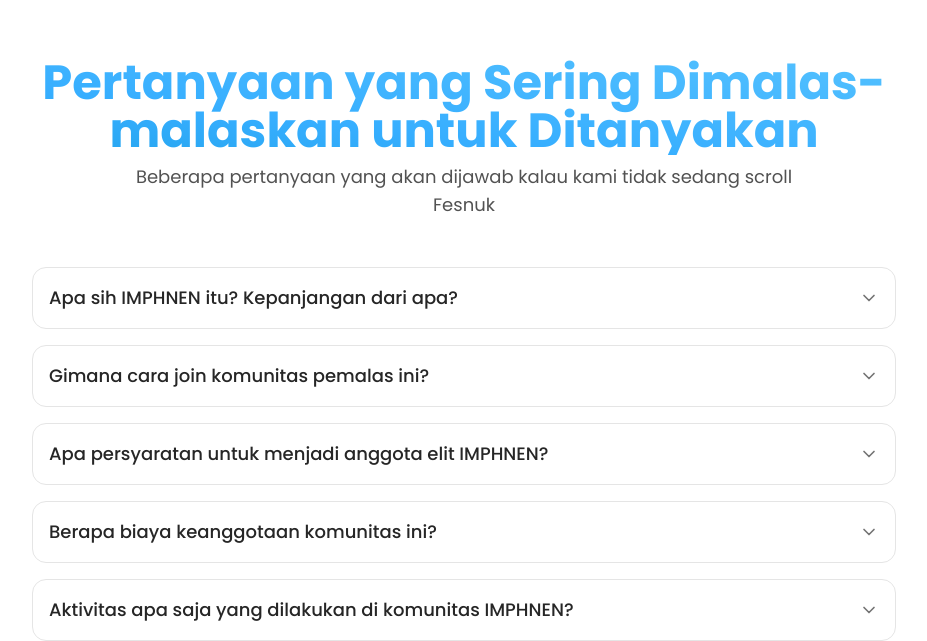
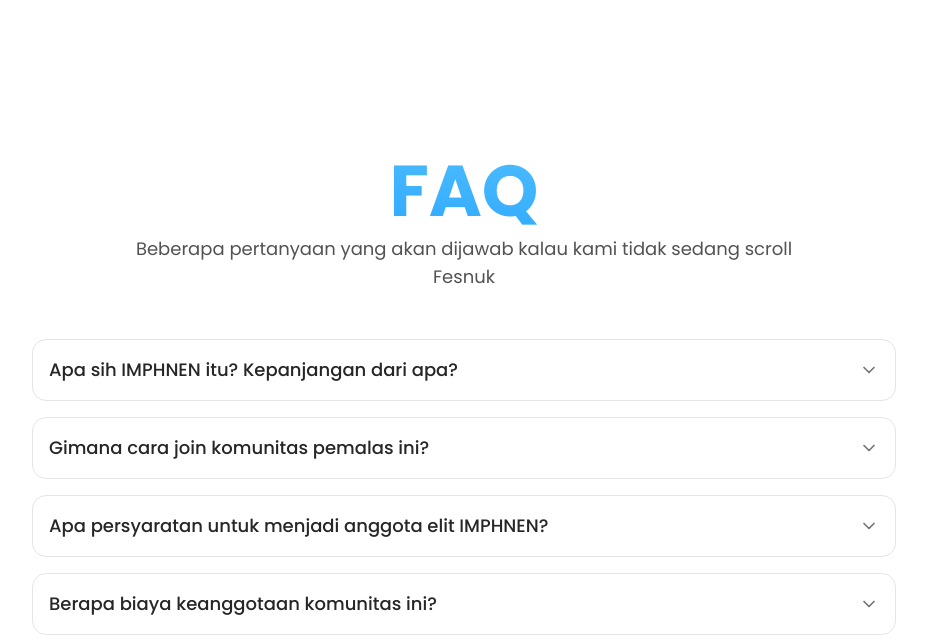
Before and after one commit to ifalfahri/imphnen-lp, a Next.js app: page / in a window 1280 px wide. Shown: the part 5123-5764 px from the top of the page, without its empty margins (176-1103 px from the left). Built offline with nearby package versions, Linux system fonts and the light colour scheme.

Commit message:
feat: update FAQ section styling and heading for improved visibility

```diff
--- a/src/components/faq-section.tsx
+++ b/src/components/faq-section.tsx
@@ -51,9 +51,9 @@ const FAQItem = ({ question, answer }: FAQItemProps) => {
 
 export function FAQSection() {
   return (
-    <div className="py-24 px-4 max-w-4xl mx-auto" id="faq">
-      <h2 className="text-3xl md:text-5xl font-bold text-center mb-2 bg-clip-text text-transparent bg-gradient-to-bl from-primary to-primary-foreground">
-        Pertanyaan yang Sering Dimalas-malaskan untuk Ditanyakan
+    <div className="py-48 px-4 max-w-4xl mx-auto min-h-screen" id="faq">
+      <h2 className="text-3xl md:text-7xl font-bold text-center mb-2 bg-clip-text text-transparent bg-gradient-to-bl from-primary to-primary-foreground">
+        FAQ
       </h2>
       <p className="text-sm md:text-lg text-center text-neutral-600 dark:text-neutral-400 mb-12 max-w-2xl mx-auto">
         Beberapa pertanyaan yang akan dijawab kalau kami tidak sedang scroll
```
